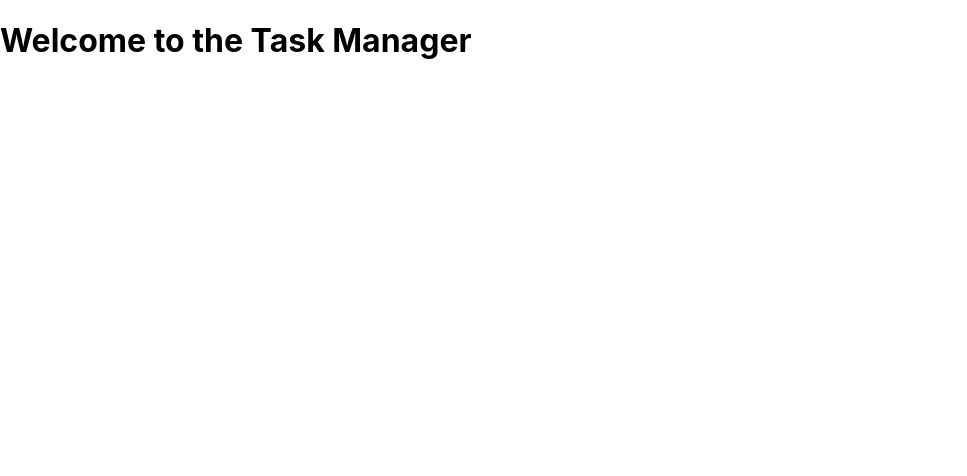
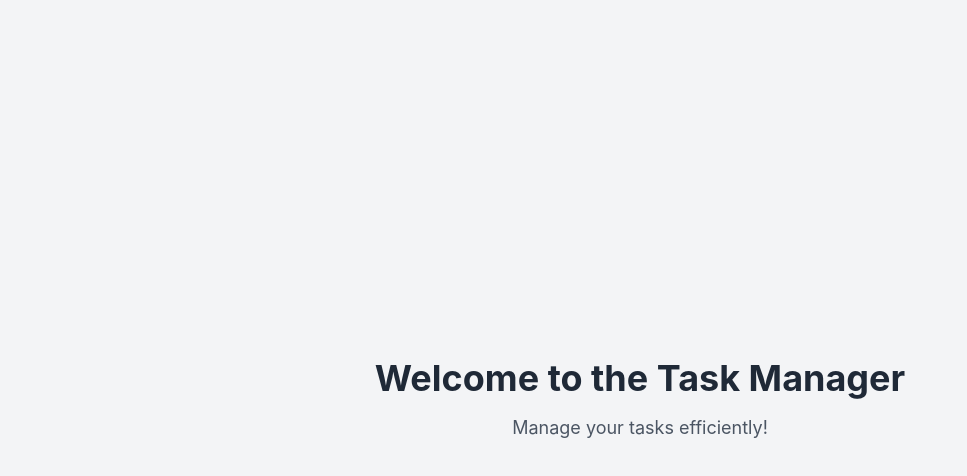
Before and after one commit to ellenfel/task-manager, a React (Create React App) app in the folder frontend/: page / in a window 1280 px wide. Shown: the top 476 px of the page, without its empty margins (0-967 px from the left). Built offline with nearby package versions, Linux system fonts and the light colour scheme.

Commit message:
added tailwind

```diff
--- a/frontend/package.json
+++ b/frontend/package.json
@@ -36,5 +36,10 @@
       "last 1 firefox version",
       "last 1 safari version"
     ]
+  },
+  "devDependencies": {
+    "autoprefixer": "^10.4.20",
+    "postcss": "^8.4.47",
+    "tailwindcss": "^3.4.13"
   }
 }
--- a/frontend/src/index.css
+++ b/frontend/src/index.css
@@ -11,3 +11,7 @@ code {
   font-family: source-code-pro, Menlo, Monaco, Consolas, 'Courier New',
     monospace;
 }
+
+@tailwind base;
+@tailwind components;
+@tailwind utilities;
--- a/frontend/src/pages/HomePage.js
+++ b/frontend/src/pages/HomePage.js
@@ -2,8 +2,9 @@ import React from 'react';
 
 const HomePage = () => {
   return (
-    <div>
-      <h1>Welcome to the Task Manager</h1>
+    <div className="flex flex-col items-center justify-center min-h-screen bg-gray-100">
+      <h1 className="text-4xl font-bold text-gray-800">Welcome to the Task Manager</h1>
+      <p className="mt-4 text-lg text-gray-600">Manage your tasks efficiently!</p>
     </div>
   );
 };
--- a/frontend/src/pages/NotFoundPage.js
+++ b/frontend/src/pages/NotFoundPage.js
@@ -2,8 +2,9 @@ import React from 'react';
 
 const NotFoundPage = () => {
   return (
-    <div>
-      <h1>404 - Page Not Found</h1>
+    <div className="flex flex-col items-center justify-center min-h-screen bg-gray-100">
+      <h1 className="text-6xl font-bold text-red-600">404</h1>
+      <p className="mt-4 text-xl text-gray-700">Page Not Found</p>
     </div>
   );
 };
--- a/frontend/src/pages/TaskPage.js
+++ b/frontend/src/pages/TaskPage.js
@@ -3,29 +3,25 @@ import { getTasks } from '../services/api';
 
 const TaskPage = () => {
   const [tasks, setTasks] = useState([]);
-  const [error, setError] = useState(null);
 
   useEffect(() => {
     const fetchTasks = async () => {
-      try {
-        const tasks = await getTasks();
-        setTasks(tasks);
-      } catch (error) {
-        setError('Failed to fetch tasks. Please check your authentication.');
-        console.error('Error fetching tasks:', error);
-      }
+      const tasks = await getTasks();
+      setTasks(tasks);
     };
 
     fetchTasks();
   }, []);
 
   return (
-    <div>
-      <h1>Tasks</h1>
-      {error && <p style={{ color: 'red' }}>{error}</p>}
-      <ul>
+    <div className="container mx-auto p-8">
+      <h1 className="text-3xl font-semibold mb-6">Tasks</h1>
+      <ul className="bg-white shadow-md rounded-lg p-4">
         {tasks.map((task) => (
-          <li key={task.id}>{task.title}</li>
+          <li key={task.id} className="border-b last:border-b-0 py-4">
+            <div className="text-xl">{task.title}</div>
+            <p className="text-gray-600">{task.description}</p>
+          </li>
         ))}
       </ul>
     </div>
--- /dev/null
+++ b/frontend/tailwind.config.js
@@ -0,0 +1,9 @@
+module.exports = {
+  content: [
+    "./src/**/*.{js,jsx,ts,tsx}",
+  ],
+  theme: {
+    extend: {},
+  },
+  plugins: [],
+}
```
Also changed, not shown: 1 other file (tests, documents, lock files or other folders).
